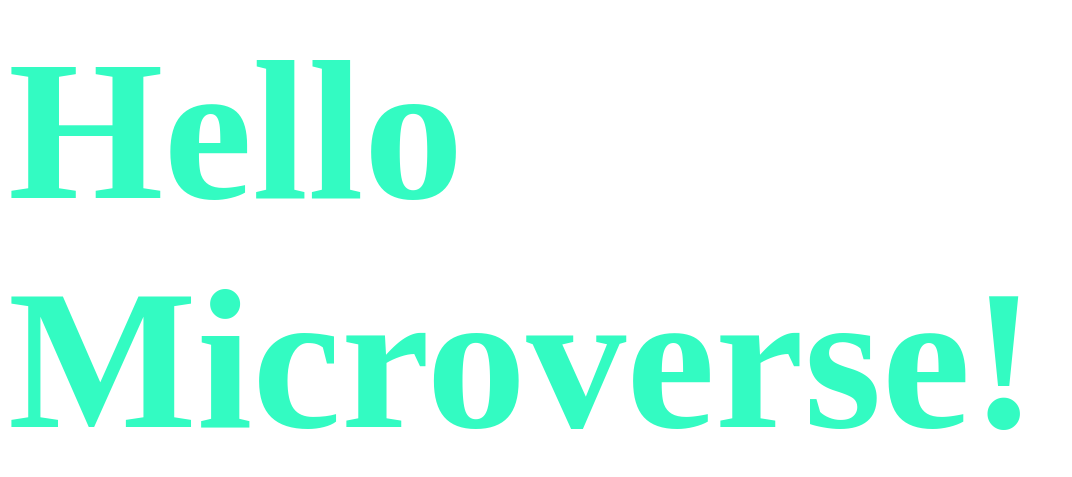
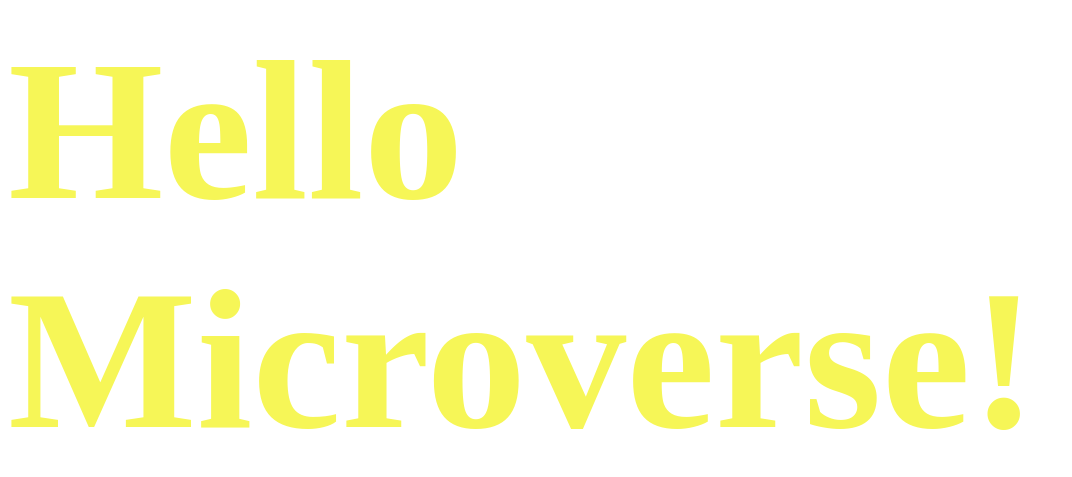
Before and after one commit to Fernando426/Hello_World, a website: page index.html in a window 1280 px wide. Shown: the part 118-595 px from the top of the page, without its empty margins (0-1072 px from the left). Drawn offline with Linux system fonts and the light colour scheme.

```diff
--- a/style.css
+++ b/style.css
@@ -1,4 +1,4 @@
 .title {
   font-size: 200px;
-  color: rgb(51, 251, 194);
+  color: rgb(246, 246, 87);
 }
```
